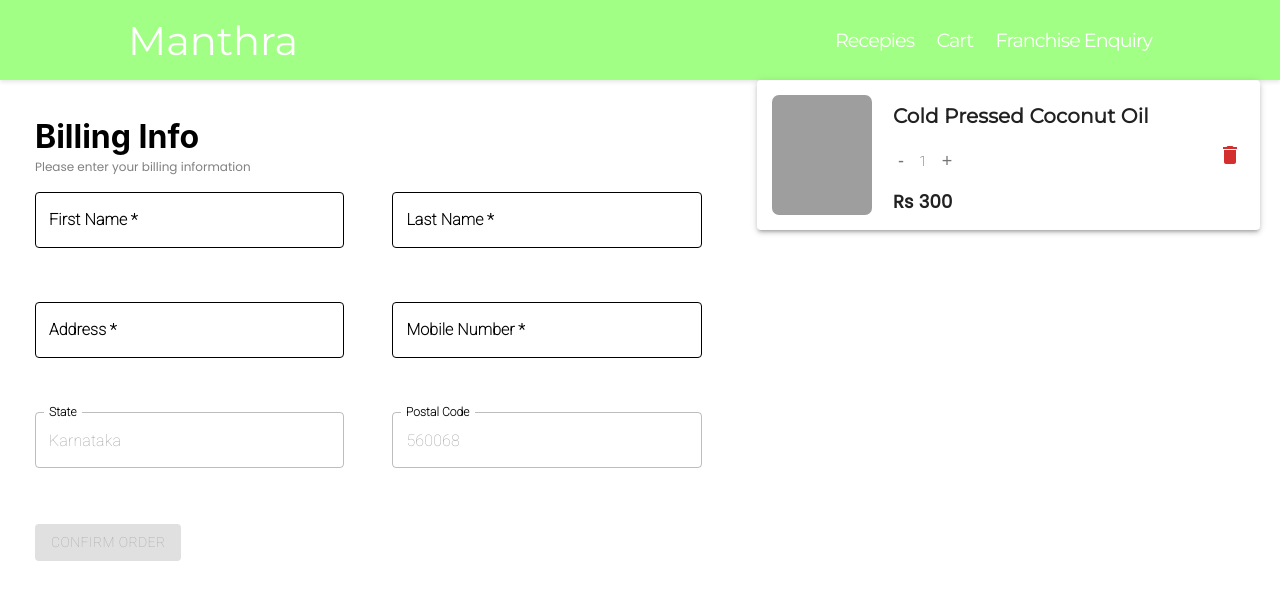
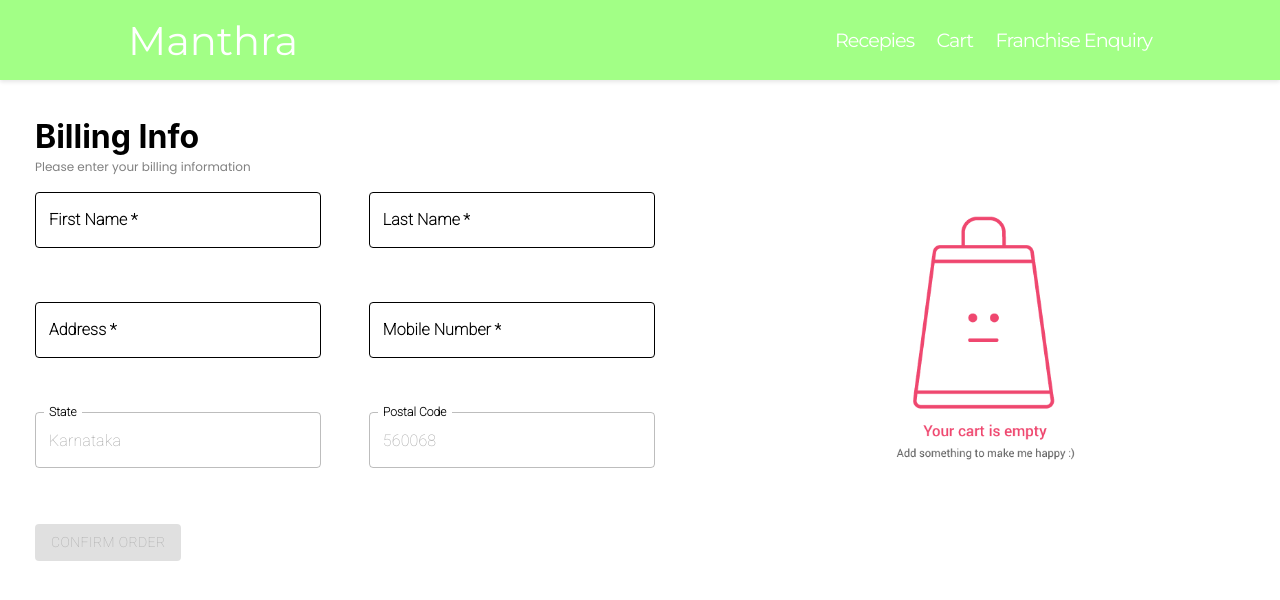
Before and after one commit to shubhankarpatil/App-UI, a React (Create React App) app: page /cart in a window 1280 px wide. Shown: the top 600 px of the page. Built offline with nearby package versions, Linux system fonts and the light colour scheme; grey boxes are pictures that could not be loaded.

Commit message:
Changing logic related to context

```diff
--- a/src/components/HomePage/HomePage.js
+++ b/src/components/HomePage/HomePage.js
@@ -1,11 +1,43 @@
 /* eslint-disable jsx-a11y/img-redundant-alt */
-import cpco from "./Images/CPCO.jpg";
-import BF from "./Images/BF.jpg";
-import DF from "./Images/DF.jpg";
-import CPGO from "./Images/CPGO.jpg"
+import cpco from "../Images/CPCO.jpg";
+import BF from "../Images/BF.jpg";
+import DF from "../Images/DF.jpg";
+import CPGO from "../Images/CPGO.jpg";
 import "./HomePage.css";
+import { useEffect } from "react";
+import { useNavigate } from "react-router-dom";
+import { useCart } from '../cartContext';
 
-const HomePage = (props) => {
+const HomePage = () => {
+  const { cart, addToCart, isProductInCart } = useCart();
+  const navigate = useNavigate();
+
+  const handleButtonClick = (product) => {
+    console.log('Button clicked by', product.title)
+    if (!isProductInCart(product.productId)) {
+      console.log('!isProductInCart(product.productId)', !isProductInCart(product.productId))
+      addToCart(product);
+      sessionStorage.setItem('cartItemAdded', 'true');
+    } else {
+      navigate('/cart');
+    }
+  };
+
+  // useEffect(() => {
+  //   const cartItemAdded = sessionStorage.getItem('cartItemAdded');
+  //   if (cartItemAdded === 'true') {
+  //     const storedCart = JSON.parse(sessionStorage.getItem('cart'));
+  //     if (storedCart && storedCart.length > 0) {
+  //       console.log('Add to cart', addToCart, storedCart)
+  //       storedCart.forEach(product => addToCart(product));
+  //     }
+  //   }
+  // }, [addToCart]);
+
+  useEffect(() => {
+    sessionStorage.setItem('cart', JSON.stringify(cart));
+  }, [cart]);
+
   return (
     <>
       <div className="main">
@@ -60,7 +92,22 @@ const HomePage = (props) => {
                 >
                   Delivery within 2 business day
                 </p>
-                <button className="add-to-cart-button">Add to Cart</button>
+                <button
+                  className="add-to-cart-button"
+                  onClick={() => {
+                    const product = {
+                      productId: "1",
+                      title: "Cold Pressed Coconut Oil",
+                      price: "300",
+                      isCartEmpty: true,
+                      quantity: 1,
+                      image: '../Images/CPCO.jpg'
+                    };
+                    handleButtonClick (product);
+                  }}
+                >
+                  {isProductInCart("1") ? "View Cart" : "Add to Cart"}
+                </button>
               </div>
             </div>
           </div>
@@ -117,7 +164,22 @@ const HomePage = (props) => {
                 >
                   Delivery within 2 business day
                 </p>
-                <button className="add-to-cart-button">Add to Cart</button>
+                <button
+                  className="add-to-cart-button"
+                  onClick={() => {
+                    const product = {
+                      productId: "2",
+                      title: "Butter Fruit",
+                      price: "180",
+                      isCartEmpty: true,
+                      quantity: '1',
+                      image: '../Images/BF.jpg'
+                    };
+                    handleButtonClick (product);
+                  }}
+                >
+                  {isProductInCart("2") ? "View Cart" : "Add to Cart"}
+                </button>
               </div>
             </div>
           </div>
@@ -175,7 +237,22 @@ const HomePage = (props) => {
                 >
                   Delivery within 2 business day
                 </p>
-                <button className="add-to-cart-button">Add to Cart</button>
+                <button
+                  className="add-to-cart-button"
+                  onClick={() => {
+                    const product = {
+                      productId: "3",
+                      title: "Dragon Fruit",
+                      price: "180",
+                      isCartEmpty: true,
+                      quantity: '1',
+                      image: '../Images/DF.jpg'
+                    };
+                    handleButtonClick (product);
+                  }}
+                >
+                  {isProductInCart("3") ? "View Cart" : "Add to Cart"}
+                </button>
               </div>
             </div>
           </div>
--- a/src/components/SummaryCart/SummaryCart.js
+++ b/src/components/SummaryCart/SummaryCart.js
@@ -1,53 +1,80 @@
 import React, { useState } from "react";
-import Paper from "@mui/material/Paper";
-import Typography from "@mui/material/Typography";
-import IconButton from "@mui/material/IconButton";
+import { Paper, Typography, IconButton, Snackbar, SnackbarContent } from "@mui/material";
 import DeleteIcon from "@mui/icons-material/Delete";
-import Snackbar from "@mui/material/Snackbar";
-import SnackbarContent from "@mui/material/SnackbarContent";
-import cpco from "../HomePage/Images/CPCO.jpg";
+// import { useLocation } from "react-router-dom";
+import emptyCart from "../Images/Empty.png";
+import { useCart } from "../cartContext";
 
-const SummaryCart = (props) => {
-  const [quantity, setQuantity] = useState(1);
+const SummaryCart = () => {
   const [snackBarOpen, setSnackBarOpen] = useState(false);
   const [errorMessage, setErrorMessage] = useState("");
-  const [isPaperVisible, setIsPaperVisible] = useState(true);
-  const [baseAmount] = useState(300);
-  const [totalAmount, setTotalAmount] = useState(baseAmount);
+  // const [quantity, setQuantity] = useState(1);
+  const { cart, addToCart } = useCart();
 
+  // const handleIncrement = (productId) => {
+  //   const productToUpdate = cart.find((item) => item.productId === productId);
+  //   if (productToUpdate && productToUpdate.quantity < 3) {
+  //     // Create an updated product with the new quantity
+  //     const updatedProduct = {
+  //       ...productToUpdate,
+  //       quantity: productToUpdate.quantity + 1,
+  //     };
+  //     addToCart(updatedProduct);
+  //   } else {
+  //     setErrorMessage("You can only order 3 pieces per order.");
+  //     setSnackBarOpen(true);
+  //   }
+  // };
 
-  const handleIncrement = () => {
-    if (quantity < 3) {
-      setQuantity(quantity + 1);
-      setTotalAmount(baseAmount * (quantity + 1));
+  const handleIncrement = (productId) => {
+    console.log('Cart increment', cart)
+    const updatedCart = cart.map((item) => {
+      console.log('item.quantity', item.productId, productId, item.quantity, item.title)
+      if (item.productId === productId && item.quantity < 3) {
+        console.log('item.quantity inside', item.productId, productId, item.quantity, item.title)
+        return { ...item, quantity: item.quantity + 1 };
       } else {
         setErrorMessage("You can only order 3 pieces per order.");
         setSnackBarOpen(true);
       }
+      return item;
+    });
+    console.log('Updated Cart', updatedCart)
+    addToCart(updatedCart);
   };
 
-  const handleDecrement = () => {
-    if (quantity > 1) {
-      setQuantity(quantity - 1);
-      setTotalAmount(baseAmount * (quantity - 1));
+  const handleDecrement = (productId) => {
+    const updatedCart = cart.map((item) => {
+      if (item.productId === productId && item.quantity > 1) {
+        return { ...item, quantity: item.quantity - 1 };
       } else {
         setErrorMessage("Quantity cannot be less than 1.");
         setSnackBarOpen(true);
       }
+      return item;
+    });
+    addToCart(updatedCart);
   };
 
   const handleCloseSnackBar = () => {
     setSnackBarOpen(false);
   };
 
-  const handleDelete = () => {
-    setIsPaperVisible(false); // Set the visibility to false when delete is clicked
-  };
-
   return (
     <>
-      {isPaperVisible && (
-        <div style={{ marginBottom: "20px" }}>
+      {cart.length === 0 ? (
+        <img
+          alt="Empty cart"
+          src={emptyCart}
+          style={{ paddingTop: "2.7rem" }}
+        />
+      ) : (
+        cart &&
+        cart.map((item, index) => (
+          <div
+            key={index}
+            style={{ marginBottom: "5px", paddingTop: "2.2rem" }}
+          >
             <Paper
               elevation={3}
               style={{
@@ -62,8 +89,8 @@ const SummaryCart = (props) => {
             >
               <div style={{ display: "flex", alignItems: "flex-start" }}>
                 <img
-                alt="title"
-                src={cpco}
+                  alt={item.title}
+                  src={item.image}
                   loading="lazy"
                   style={{
                     width: "100px",
@@ -84,7 +111,7 @@ const SummaryCart = (props) => {
                       paddingTop: "5px",
                     }}
                   >
-                  Cold Pressed Coconut Oil
+                    {item.title}
                   </Typography>
                   <div
                     style={{
@@ -93,7 +120,10 @@ const SummaryCart = (props) => {
                       paddingTop: "14px",
                     }}
                   >
-                  <IconButton size="small" onClick={handleDecrement}>
+                    <IconButton
+                      size="small"
+                      onClick={() => handleDecrement(item.productId)}
+                    >
                       -
                     </IconButton>
                     <Typography
@@ -101,9 +131,12 @@ const SummaryCart = (props) => {
                       component="div"
                       style={{ margin: "0 10px" }}
                     >
-                    {quantity}
+                      {item.quantity}
                     </Typography>
-                  <IconButton size="small" onClick={handleIncrement}>
+                    <IconButton
+                      size="small"
+                      onClick={() => handleIncrement(item.productId)}
+                    >
                       +
                     </IconButton>
                   </div>
@@ -117,12 +150,12 @@ const SummaryCart = (props) => {
                       fontSize: "18px",
                     }}
                   >
-                  Rs {totalAmount}
+                    Rs {item.price * item.quantity}
                   </Typography>
                 </div>
               </div>
 
-            <IconButton color="error" onClick={handleDelete}>
+              <IconButton color="error">
                 <DeleteIcon />
               </IconButton>
             </Paper>
@@ -139,6 +172,7 @@ const SummaryCart = (props) => {
               />
             </Snackbar>
           </div>
+        ))
       )}
     </>
   );
```
Lines whose indentation alone changed are shown as unchanged.
